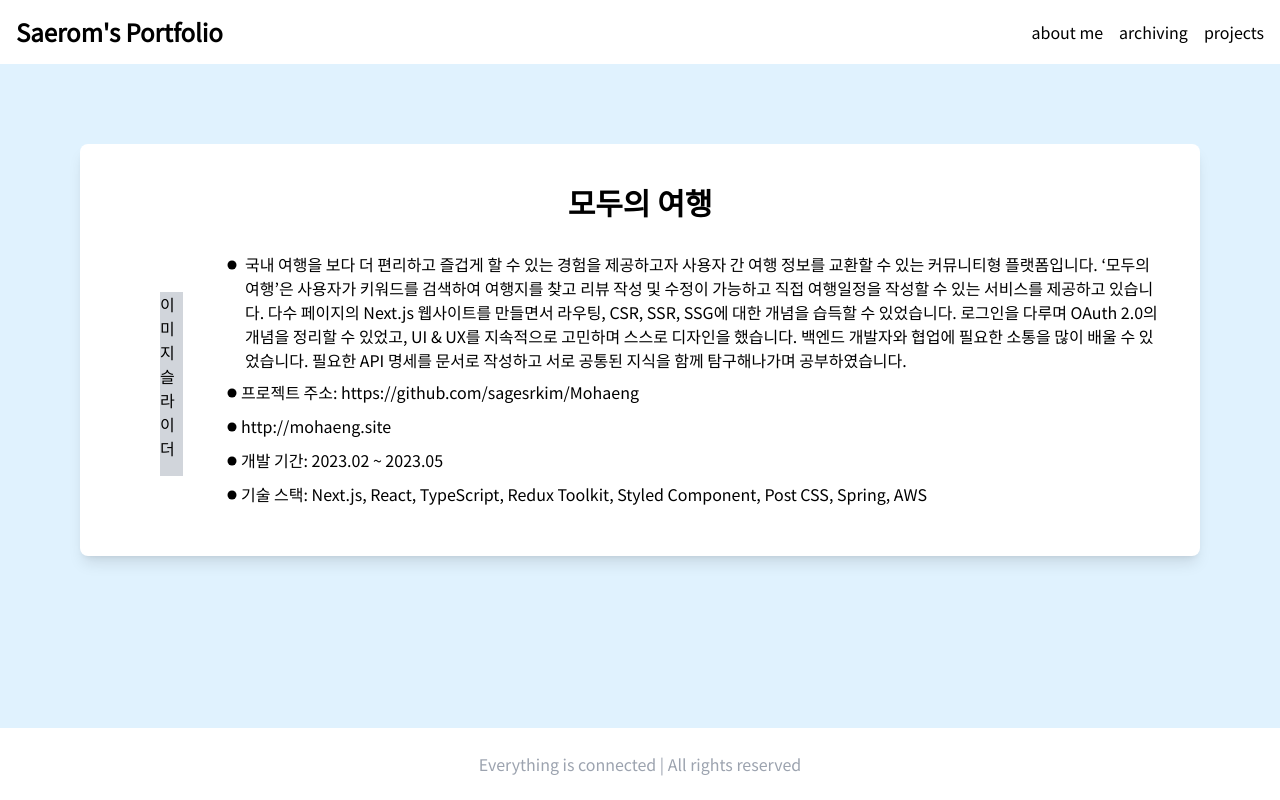
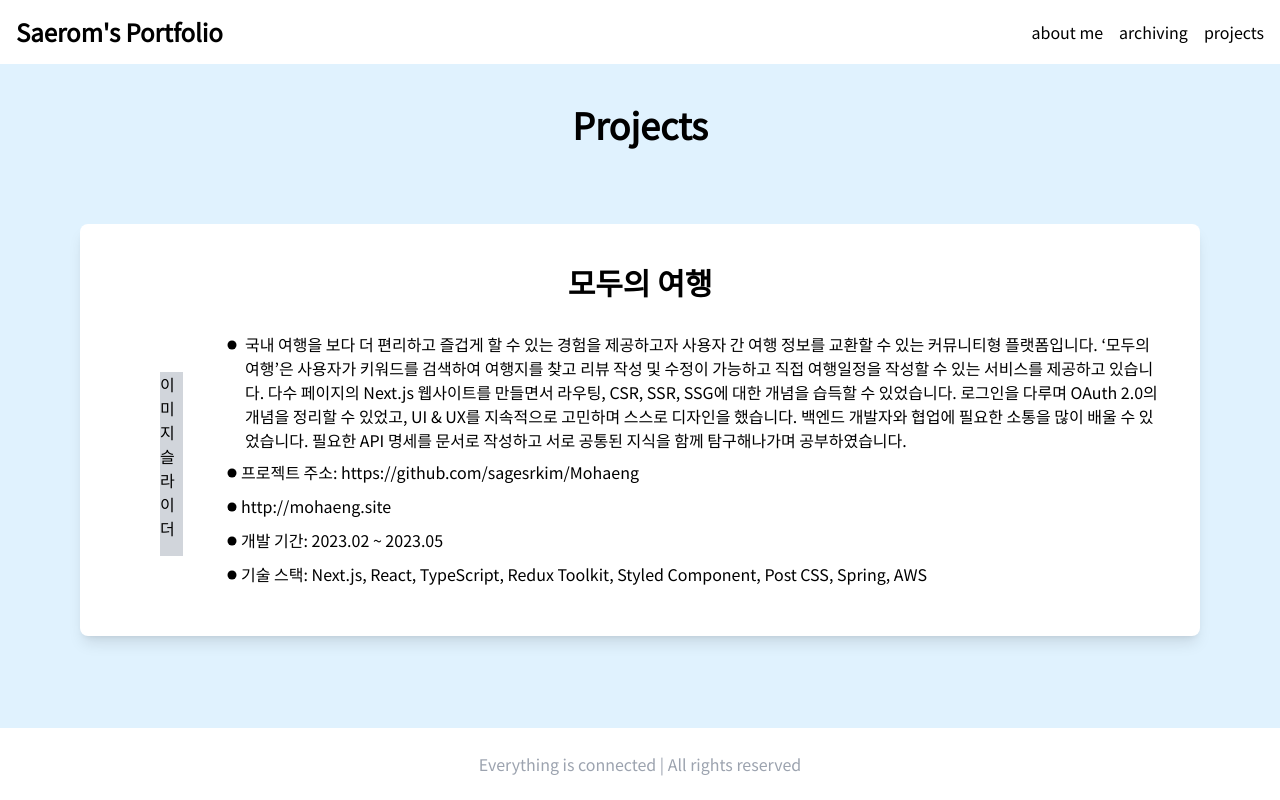
Before and after one commit to sagesrkim/blog, a Next.js app: page /projects in a window 1280 px wide. Built offline with nearby package versions, Linux system fonts and the light colour scheme.

Commit message:
Docs: swiper 설치

```diff
--- a/package.json
+++ b/package.json
@@ -20,6 +20,7 @@
     "react": "18.2.0",
     "react-dom": "18.2.0",
     "react-icons": "^4.10.1",
+    "swiper": "^10.2.0",
     "tailwindcss": "3.3.3",
     "typescript": "5.1.6"
   }
--- a/src/app/projects/page.tsx
+++ b/src/app/projects/page.tsx
@@ -5,10 +5,11 @@ export default function ProjectPage() {
   const SPAN_CLASS = "my-1 mr-1 text-lg text-center";
   return (
     <>
-      <section className="w-full h-full p-20 bg-sky-100 flex flex-col">
+      <section className="w-full h-full pt-10 p-20 bg-sky-100 flex flex-col">
+        <h3 className="text-center text-4xl font-bold mb-20">Projects</h3>
         <main className="justify-center items-center">
           <div className="p-10 bg-white rounded-lg shadow-lg">
-            <h3 className="text-3xl text-center font-bold mb-8">모두의 여행</h3>
+            <h4 className="text-3xl text-center font-bold mb-8">모두의 여행</h4>
             <div className="flex flex-row justify-between">
               {" "}
               <div className="w-300 h-200 m-10 bg-gray-300">
```
Also changed, not shown: 1 other file (tests, documents, lock files or other folders).
